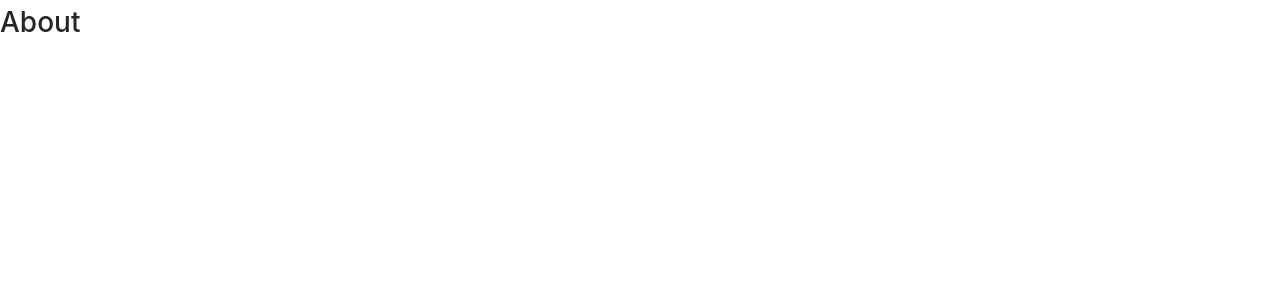
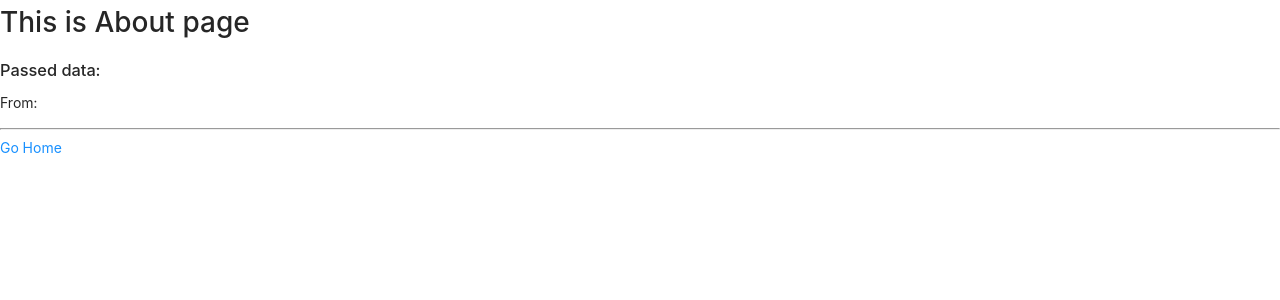
Before and after one commit to goish135/React-Page1, a React (Create React App) app: page /abouts in a window 1280 px wide. Shown: the top 300 px of the page. Built offline with nearby package versions, Linux system fonts and the light colour scheme.

Commit message:
Passing data to AboutPage.tsx

```diff
--- a/src/App.tsx
+++ b/src/App.tsx
@@ -1,6 +1,7 @@
 import React from "react";
 import { BrowserRouter, Route, Routes } from "react-router-dom";
 import Abouts from "./components/Abouts";
+import AboutPage from "./components/AboutPage";
 import FirstTable from "./components/FirstTable";
 import Table2 from "./components/Table2";
 import Test from "./components/Test";
@@ -15,7 +16,7 @@ export default function App() {
           {/* <Route path="/" element={<Layout />}> */}
             {/* <Route index element={<Home />} /> */}
             <Route path="/" element={<FirstTable />} />
-            <Route path="/abouts" element={<Abouts />} />
+            <Route path="/abouts" element={<AboutPage />} />
             <Route path="/test" element={<Test />} />
             <Route path="/table2" element={<Table2 />} />
             {/* <Route path="contact" element={<Contact />} /> */}
--- /dev/null
+++ b/src/components/AboutPage.tsx
@@ -0,0 +1,31 @@
+import { useLocation, Link } from "react-router-dom";
+
+const AboutPage = (props:any) => {
+
+  interface dataT{
+    formId: string;
+  }
+
+  const location = useLocation();
+  const state= location.state as string;
+  console.log(state);
+
+  return (
+    <>
+      <h1>This is About page</h1>
+      {/* {state && ( */}
+        <div>
+          <h3>Passed data:</h3>
+          <p>From: {state}</p>
+          {/* <p>From: {state.from}</p>
+          <p>Message: {state.message}</p>
+          <p>Timestamp: {state.timestamp}</p> */}
+        </div>
+      {/* )} */}
+      <hr />
+      <Link to="/">Go Home</Link>
+    </>
+  );
+};
+
+export default AboutPage;
--- a/src/components/FirstTable.tsx
+++ b/src/components/FirstTable.tsx
@@ -49,6 +49,12 @@ const menu = (
 const style: React.CSSProperties = { background: '#ffffff', padding: '8px 0' };
 
 const styleContainer: React.CSSProperties = { background: '#ffffff', padding: '8px' };
+
+const data1 = {
+  from: "Link #1",
+  message: "Welcome to KindaCode.com",
+  timestamp: Date.now(),
+};
 
 interface DataType {
   key: string;
@@ -103,7 +109,7 @@ const columns: ColumnsType<DataType> = [
         <a>Invite {record.name}</a>
         <a>Delete</a>
 
-        <Link to="/abouts">
+        <Link to="/abouts" state={record.name}>
           About
         </Link>
 
```
